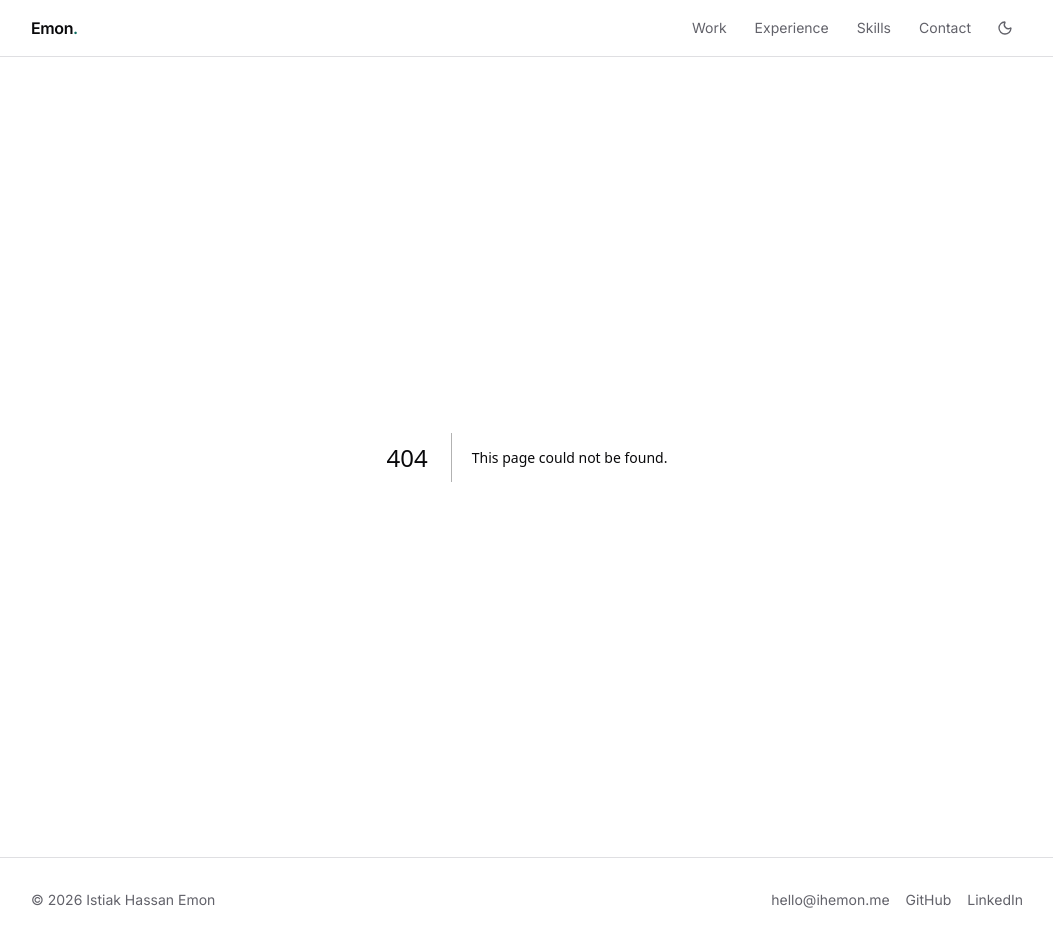
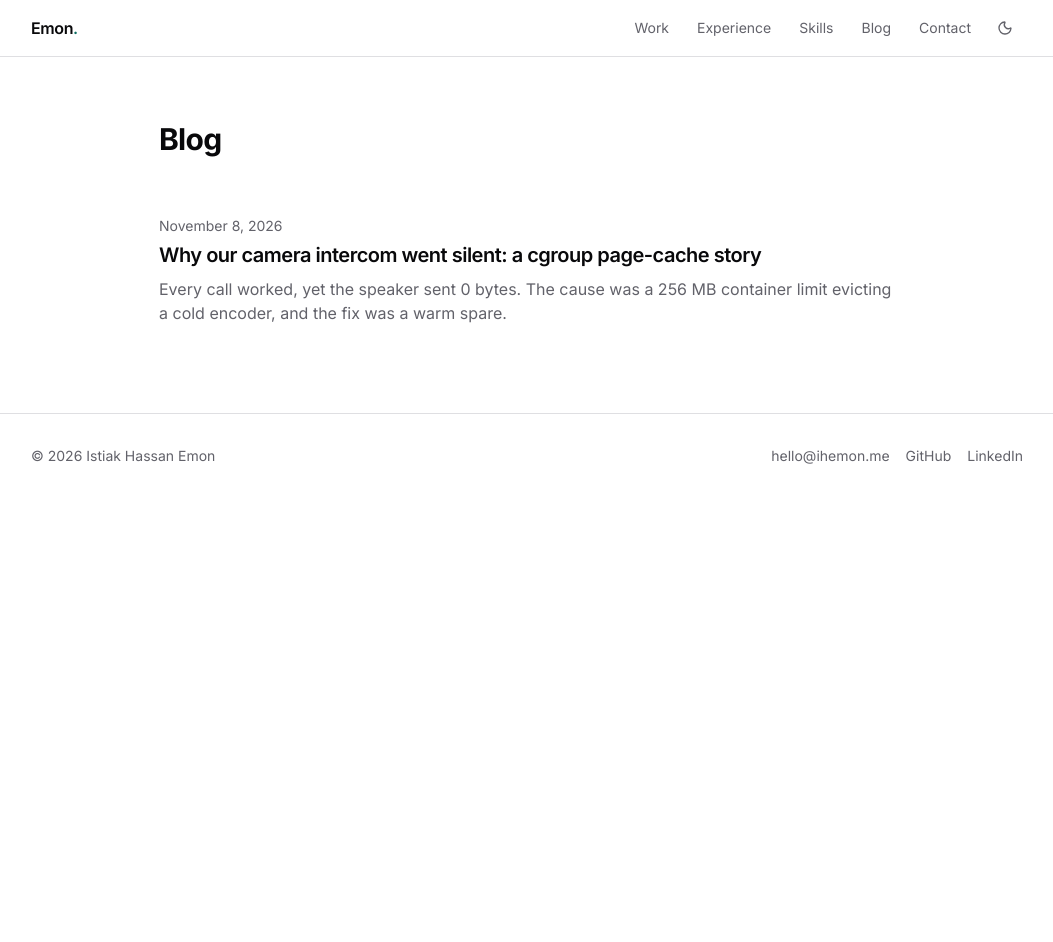
Before and after one commit to emon5122/emon5122.github.io, a Next.js app: page /blog in a window 1280 px wide. Before the commit this address had no page. Shown: the whole page, without its empty margins (113-1166 px from the left). After the commit the page ends 800 px from the top, so only its background shows below. Built offline with nearby package versions, Linux system fonts and the light colour scheme.

Commit message:
feat: blog with first post (silent intercom)
* feat: blog (index, posts from content/blog, RSS, nav link)

* feat(blog): first post, why our camera intercom went silent

```diff
--- /dev/null
+++ b/content/blog/silent-intercom.md
@@ -0,0 +1,24 @@
+---
+title: "Why our camera intercom went silent: a cgroup page-cache story"
+date: "2026-11-08"
+summary: "Every call worked, yet the speaker sent 0 bytes. The cause was a 256 MB container limit evicting a cold encoder, and the fix was a warm spare."
+---
+
+Our front-door intercom stopped talking. Every call "worked": the logs showed 0 bytes sent, no errors, no crash.
+
+**Ruling things out.** The camera SDK was fine. The microphone path was fine. The silence was in the speaker direction, and only on talks that came after a quiet period.
+
+**Measuring cold vs warm.** Each talk started a fresh audio encoder process. I timed that start in three conditions: warm (0.15 s), after the kernel had reclaimed page cache (2.3 s), and while the host was swapping (20+ s). The hang-up arrived before the first audio frame in the slow cases.
+
+**Why.** The encoder's image linked about 212 shared libraries. The container had a 256 MB memory limit and no swap. Page cache counts against a cgroup's limit, so the file pages of a thing we "only run occasionally" were the first to be evicted. A cold start meant re-reading hundreds of files from disk.
+
+**The fix.** Keep one encoder started and primed with silence (a warm spare). A talk takes the spare; the end of the talk refills it. First frame: 0.15 s even with the cache evicted. Review caught two bugs in my first version: a stale spare that outlived its input format, and crash cleanup that left a zombie spare behind. Both fixed.
+
+**Proof.** After the release, the intercom check passed three times in a row on two extensions, the first clean run since the failure began.
+
+**One honest note.** A test that flaked during development never reproduced for me afterwards. I am not claiming I understand it.
+
+**Takeaways.**
+1. Memory limits include page cache. Things you run occasionally pay for it.
+2. Measure cold start, not warm start.
+3. "No error, 0 bytes" is a timing bug until proven otherwise.
--- a/package.json
+++ b/package.json
@@ -11,9 +11,11 @@
   },
   "dependencies": {
     "@radix-ui/react-slot": "^1.2.4",
+    "@tailwindcss/typography": "0.5.16",
     "class-variance-authority": "^0.7.1",
     "clsx": "^2.1.1",
     "lucide-react": "^0.514.0",
+    "marked": "^18.1.3",
     "next": "15.2.8",
     "next-themes": "^0.4.6",
     "react": "^19.2.3",
--- /dev/null
+++ b/src/app/blog/[slug]/page.tsx
@@ -0,0 +1,53 @@
+import { formatDate, getPost, getPosts } from "@/lib/blog";
+import { site } from "@/content/profile";
+import { ArrowLeft } from "lucide-react";
+import type { Metadata } from "next";
+import Link from "next/link";
+import { notFound } from "next/navigation";
+
+type Props = { params: Promise<{ slug: string }> };
+
+export const dynamicParams = false;
+
+export function generateStaticParams() {
+    return getPosts().map((p) => ({ slug: p.slug }));
+}
+
+export async function generateMetadata({ params }: Props): Promise<Metadata> {
+    const p = getPost((await params).slug);
+    if (!p) return {};
+    return {
+        title: p.title,
+        description: p.summary,
+        alternates: { canonical: `/blog/${p.slug}` },
+        openGraph: {
+            type: "article",
+            title: p.title,
+            description: p.summary,
+            url: `/blog/${p.slug}`,
+            publishedTime: p.date,
+            authors: [site.name],
+        },
+        twitter: { card: "summary_large_image", title: p.title, description: p.summary },
+    };
+}
+
+export default async function PostPage({ params }: Props) {
+    const p = getPost((await params).slug);
+    if (!p) notFound();
+    return (
+        <article className="mx-auto max-w-3xl px-4 py-12 sm:py-16">
+            <Link href="/blog" className="inline-flex items-center gap-1 text-sm text-muted-foreground hover:text-foreground">
+                <ArrowLeft className="h-4 w-4" aria-hidden /> All posts
+            </Link>
+            <h1 className="mt-6 text-3xl font-bold tracking-tight sm:text-4xl">{p.title}</h1>
+            <time dateTime={p.date} className="mt-2 block text-sm text-muted-foreground">
+                {formatDate(p.date)} · {site.name}
+            </time>
+            <div
+                className="prose prose-zinc mt-8 max-w-none dark:prose-invert prose-a:text-primary prose-pre:overflow-x-auto"
+                dangerouslySetInnerHTML={{ __html: p.html }}
+            />
+        </article>
+    );
+}
--- /dev/null
+++ b/src/app/blog/feed.xml/route.ts
@@ -0,0 +1,17 @@
+import { site } from "@/content/profile";
+import { getPosts } from "@/lib/blog";
+
+export const dynamic = "force-static";
+
+const esc = (s: string) => s.replace(/&/g, "&amp;").replace(/</g, "&lt;").replace(/>/g, "&gt;");
+
+export function GET() {
+    const posts = getPosts();
+    const items = posts
+        .map(
+            (p) => `<item><title>${esc(p.title)}</title><link>${site.url}/blog/${p.slug}</link><guid isPermaLink="true">${site.url}/blog/${p.slug}</guid><pubDate>${new Date(`${p.date}T00:00:00Z`).toUTCString()}</pubDate><description>${esc(p.summary)}</description></item>`,
+        )
+        .join("");
+    const xml = `<?xml version="1.0" encoding="UTF-8"?><rss version="2.0" xmlns:atom="http://www.w3.org/2005/Atom"><channel><title>${esc(site.name)} · Blog</title><link>${site.url}/blog</link><description>Engineering write-ups from production systems.</description><language>en</language><atom:link href="${site.url}/blog/feed.xml" rel="self" type="application/rss+xml"/>${items}</channel></rss>`;
+    return new Response(xml, { headers: { "Content-Type": "application/rss+xml; charset=utf-8" } });
+}
--- /dev/null
+++ b/src/app/blog/page.tsx
@@ -0,0 +1,33 @@
+import { formatDate, getPosts } from "@/lib/blog";
+import type { Metadata } from "next";
+import Link from "next/link";
+
+export const metadata: Metadata = {
+    title: "Blog",
+    description: "Engineering write-ups from production systems.",
+    alternates: { canonical: "/blog", types: { "application/rss+xml": "/blog/feed.xml" } },
+};
+
+export default function BlogIndex() {
+    const posts = getPosts();
+    return (
+        <div className="mx-auto max-w-3xl px-4 py-12 sm:py-16">
+            <h1 className="text-3xl font-bold tracking-tight">Blog</h1>
+            <ul className="mt-8 divide-y">
+                {posts.map((p) => (
+                    <li key={p.slug} className="py-6">
+                        <time dateTime={p.date} className="text-sm text-muted-foreground">
+                            {formatDate(p.date)}
+                        </time>
+                        <h2 className="mt-1 text-xl font-semibold tracking-tight">
+                            <Link href={`/blog/${p.slug}`} className="hover:text-primary">
+                                {p.title}
+                            </Link>
+                        </h2>
+                        <p className="mt-2 text-muted-foreground">{p.summary}</p>
+                    </li>
+                ))}
+            </ul>
+        </div>
+    );
+}
--- a/src/app/sitemap.ts
+++ b/src/app/sitemap.ts
@@ -1,3 +1,4 @@
+import { getPosts } from "@/lib/blog";
 import { caseStudies, site } from "@/content/profile";
 import type { MetadataRoute } from "next";
 
@@ -9,5 +10,12 @@ export default function sitemap(): MetadataRoute.Sitemap {
             changeFrequency: "monthly" as const,
             priority: 0.8,
         })),
+        { url: `${site.url}/blog`, changeFrequency: "weekly", priority: 0.7 },
+        ...getPosts().map((p) => ({
+            url: `${site.url}/blog/${p.slug}`,
+            lastModified: p.date,
+            changeFrequency: "yearly" as const,
+            priority: 0.6,
+        })),
     ];
 }
--- a/src/components/site-header.tsx
+++ b/src/components/site-header.tsx
@@ -6,6 +6,7 @@ const nav = [
     { name: "Work", href: "/#work" },
     { name: "Experience", href: "/#experience" },
     { name: "Skills", href: "/#skills" },
+    { name: "Blog", href: "/blog" },
     { name: "Contact", href: "/#contact" },
 ];
 
--- /dev/null
+++ b/src/lib/blog.ts
@@ -0,0 +1,39 @@
+import fs from "node:fs";
+import path from "node:path";
+import { marked } from "marked";
+
+const dir = path.join(process.cwd(), "content", "blog");
+
+export type Post = { slug: string; title: string; date: string; summary: string; html: string };
+
+function parse(file: string): Post {
+    const raw = fs.readFileSync(path.join(dir, file), "utf8");
+    const m = raw.match(/^---\r?\n([\s\S]*?)\r?\n---\r?\n?([\s\S]*)$/);
+    if (!m) throw new Error(`${file}: missing frontmatter`);
+    const meta: Record<string, string> = {};
+    for (const line of m[1].split(/\r?\n/)) {
+        const i = line.indexOf(":");
+        if (i > 0) meta[line.slice(0, i).trim()] = line.slice(i + 1).trim().replace(/^["']|["']$/g, "");
+    }
+    for (const k of ["title", "date", "summary"]) if (!meta[k]) throw new Error(`${file}: missing ${k}`);
+    return {
+        slug: file.replace(/\.md$/, ""),
+        title: meta.title,
+        date: meta.date,
+        summary: meta.summary,
+        html: marked.parse(m[2], { async: false }) as string,
+    };
+}
+
+export function getPosts(): Post[] {
+    return fs
+        .readdirSync(dir)
+        .filter((f) => f.endsWith(".md"))
+        .map(parse)
+        .sort((a, b) => b.date.localeCompare(a.date));
+}
+
+export const getPost = (slug: string) => getPosts().find((p) => p.slug === slug);
+
+export const formatDate = (d: string) =>
+    new Date(`${d}T00:00:00Z`).toLocaleDateString("en-US", { year: "numeric", month: "long", day: "numeric", timeZone: "UTC" });
--- a/tailwind.config.ts
+++ b/tailwind.config.ts
@@ -1,3 +1,4 @@
+import typography from "@tailwindcss/typography";
 import type { Config } from "tailwindcss";
 
 const config = {
@@ -48,6 +49,7 @@ const config = {
             },
         },
     },
+    plugins: [typography],
 } satisfies Config;
 
 export default config;
```
Also changed, not shown: 1 other file (tests, documents, lock files or other folders).
